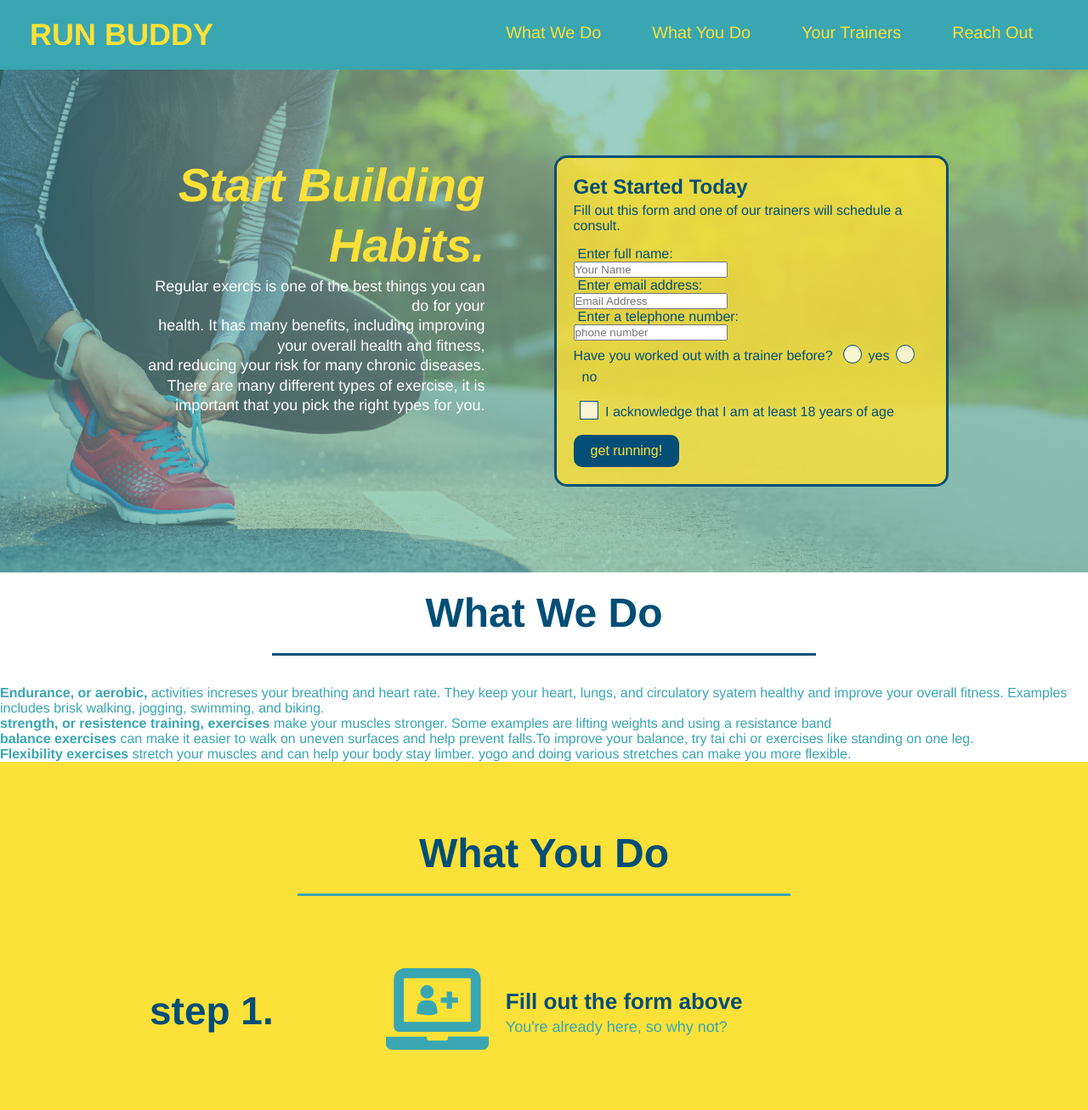
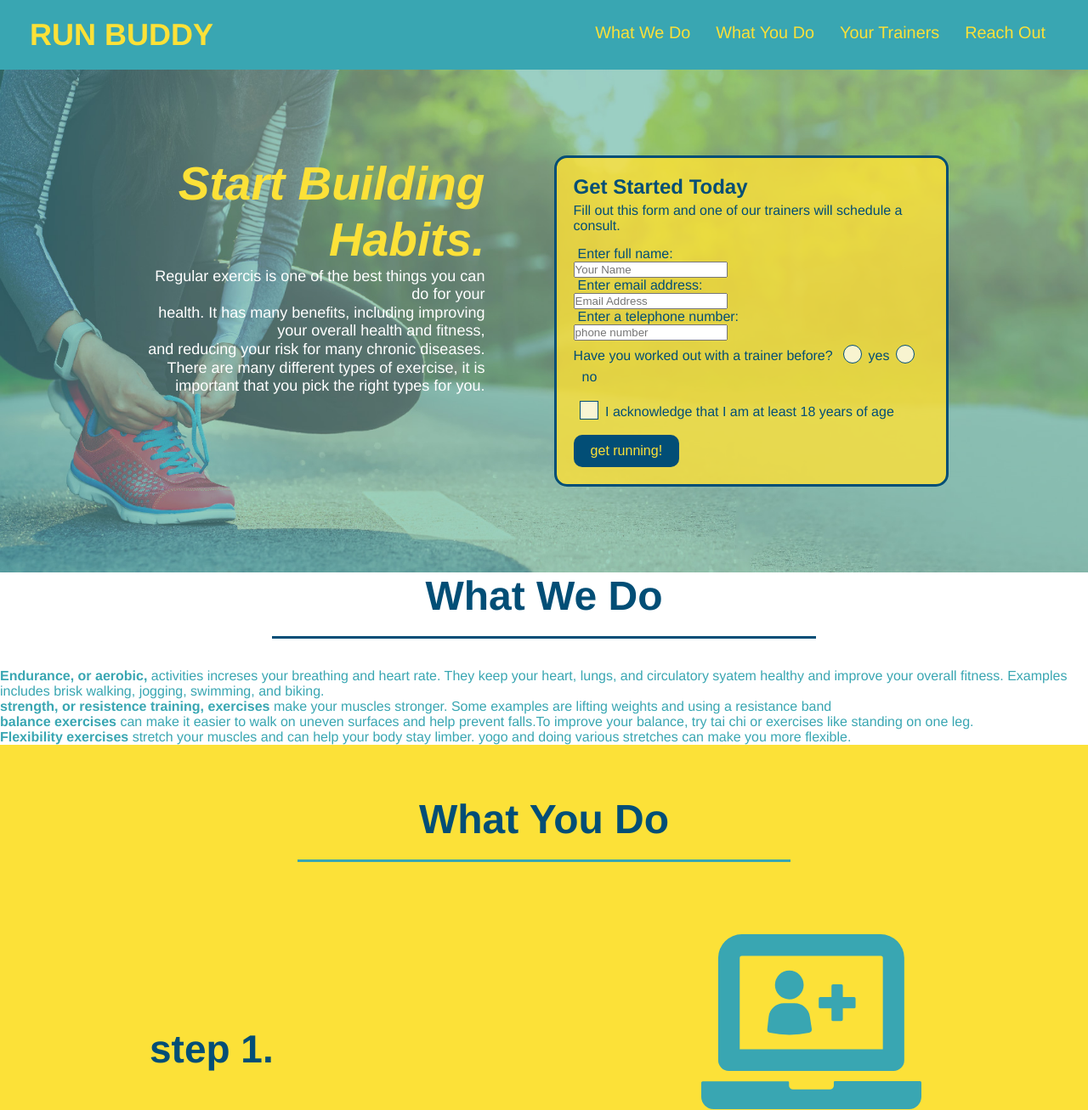
Before and after one commit to Abdul21837/Run_Buddy, a plain HTML site: page index.html in a window 1280 px wide. Shown: the top 1307 px of the page at 85% size. Drawn offline with Linux system fonts and the light colour scheme.

Commit message:
add flexbox

```diff
--- a/style.css
+++ b/style.css
@@ -9,7 +9,6 @@
     margin: 0;
     padding: 0;
   }
-
 
   body {
     color: var(--tertiary-color);
@@ -60,7 +59,7 @@
   }
 
   header nav ul li a {
-    margin: 0 30px;
+    padding: 10px 15px;
     font-weight: lighter;
     font-size: 1.55vw;
   }
@@ -83,6 +82,7 @@
     display: flex;
     justify-content: space-between;
     flex-wrap: wrap;
+    width: 100%;
   }
 
   footer h2 {
@@ -124,7 +124,7 @@
     margin: 3.5%;
     color: #fff;
     font-size: 18px;
-    line-height: 1.3;
+    line-height: 1.2;
   }
 
   .hero-cta h2 {
@@ -138,9 +138,9 @@
     background-color: rgba(255, 225, 56, 0.8);
     padding: 20px;
     color: var(--secondary-color);
+    width: 40%;
     margin: 3.5%;
     border-radius: 15px;
-    width: 40%;
   }
 
   .hero-form button:hover {
@@ -252,14 +252,10 @@
     font-size: 48px;
     border-bottom: 3px solid;
     color: var(--secondary-color);
+    padding-bottom: 20px;
     text-align: center;
+    margin: 0 auto 35px auto;
     width: 50%;
-    padding: 20px;
-    margin: 0 auto 35px auto;
-  }
-
-  .flex-row {
-    display: flex;
   }
 
   .primary-border {
@@ -292,6 +288,7 @@
     margin: 50px auto;
     padding-bottom: 50px;
     width: 80%;
+    border-bottom: 1px solid #39a6b2;
     display: flex;
     flex-wrap: wrap;
     align-items: center;
@@ -300,13 +297,20 @@
 
   .step:last-child {
     border-bottom: none;
+    align-items: center;
   }
 
   .step h3 {
     color: var(--secondary-color);
     font-size: 46px;
     flex: 1 30%;
+    align-items: center;
   }
+
+  flex: <flex-grow value> <flex-sherink value> <flex-basis value>;
+  flex: <flex-grow value> <flex-basis value>;
+  flex: <flex-grow value> <flex-sherink value>;
+
 
   .step-info {
     flex: 2 70%;
@@ -331,12 +335,14 @@
   .step-text p {
     color: var(--tertiary-color);
     font-size: 18px;
+    align-items: center;
   }
 
   .step-text h4 {
     font-size: 26px;
     line-height: 1.5;
     color: var(--secondary-color);
+    align-items: center;
   }
   /* WHAT YOU DO STYLES END */
 
```
